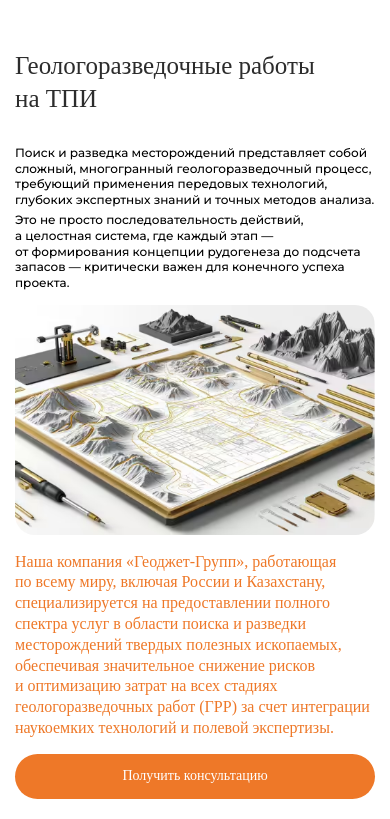
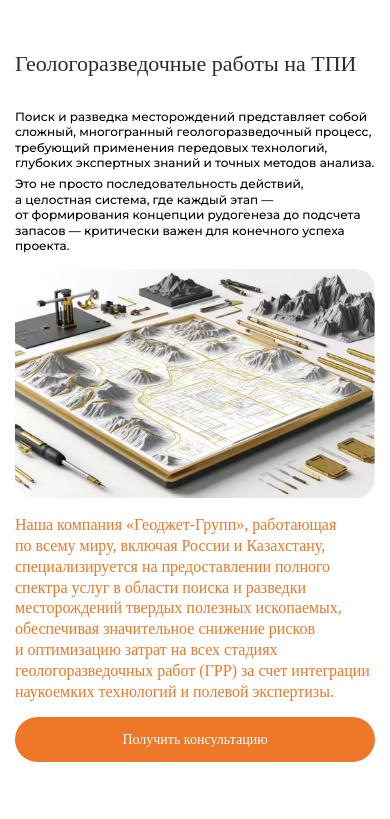
Before and after one commit to bemfes/geojet-tpi-2, a plain HTML site: page src/index.html in a window 390 px wide. Shown: the top 819 px of the page. Drawn offline with Linux system fonts and the light colour scheme; files whose address does not match are found by name.

Commit message:
changed font-size of h1

```diff
--- a/src/css/service-style-94.css
+++ b/src/css/service-style-94.css
@@ -4173,6 +4173,9 @@ body {
 }
 
 @media(max-width: 576px) {
+  .service-title_vedart-search_tpi {
+    font-size: 22px !important;
+  }
   .vedart-job-sec__img_tpi {
     height: 140px;
     border-radius: 20px;
--- a/src/index.html
+++ b/src/index.html
@@ -40,7 +40,7 @@
 <body>
     <section class="vedart-search-sec">
         <div class="container container_center">
-            <h1 class="service-title service-title_vedart-search without-prepositions">Геологоразведочные работы на ТПИ</h1>
+            <h1 class="service-title service-title_vedart-search service-title_vedart-search_tpi without-prepositions">Геологоразведочные работы на ТПИ</h1>
             <div class="vedart-search-sec__middle vedart-search-sec__middle_tpi">
                 <div>
                     <p class="vedart-search-sec__desc without-prepositions">
```
